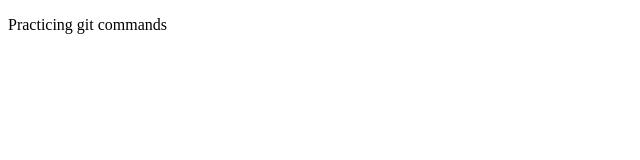
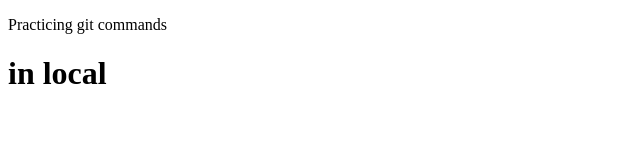
Before and after one commit to Anupams69/amazon123, a plain HTML site: page ujwala.html in a window 1280 px wide. Shown: the whole page, without its empty margins (0-640 px from the left). Drawn offline with Linux system fonts and the light colour scheme.

Commit message:
final fregrvfb

```diff
--- a/ujwala.html
+++ b/ujwala.html
@@ -7,5 +7,6 @@
 </head>
 <body>
     <p>Practicing git commands</p>
+    <h1> in local</h1>
 </body>
 </html>
```
